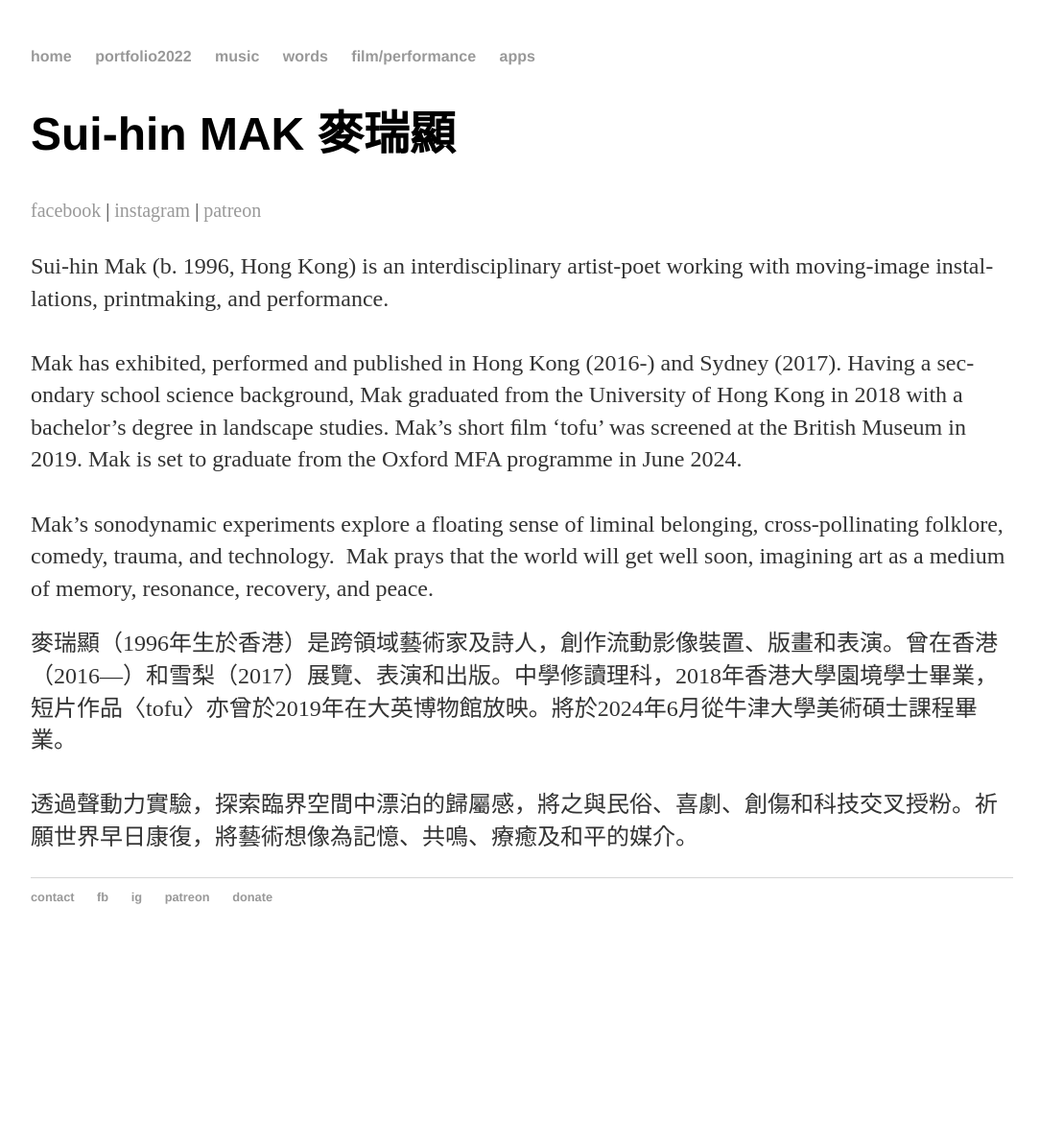
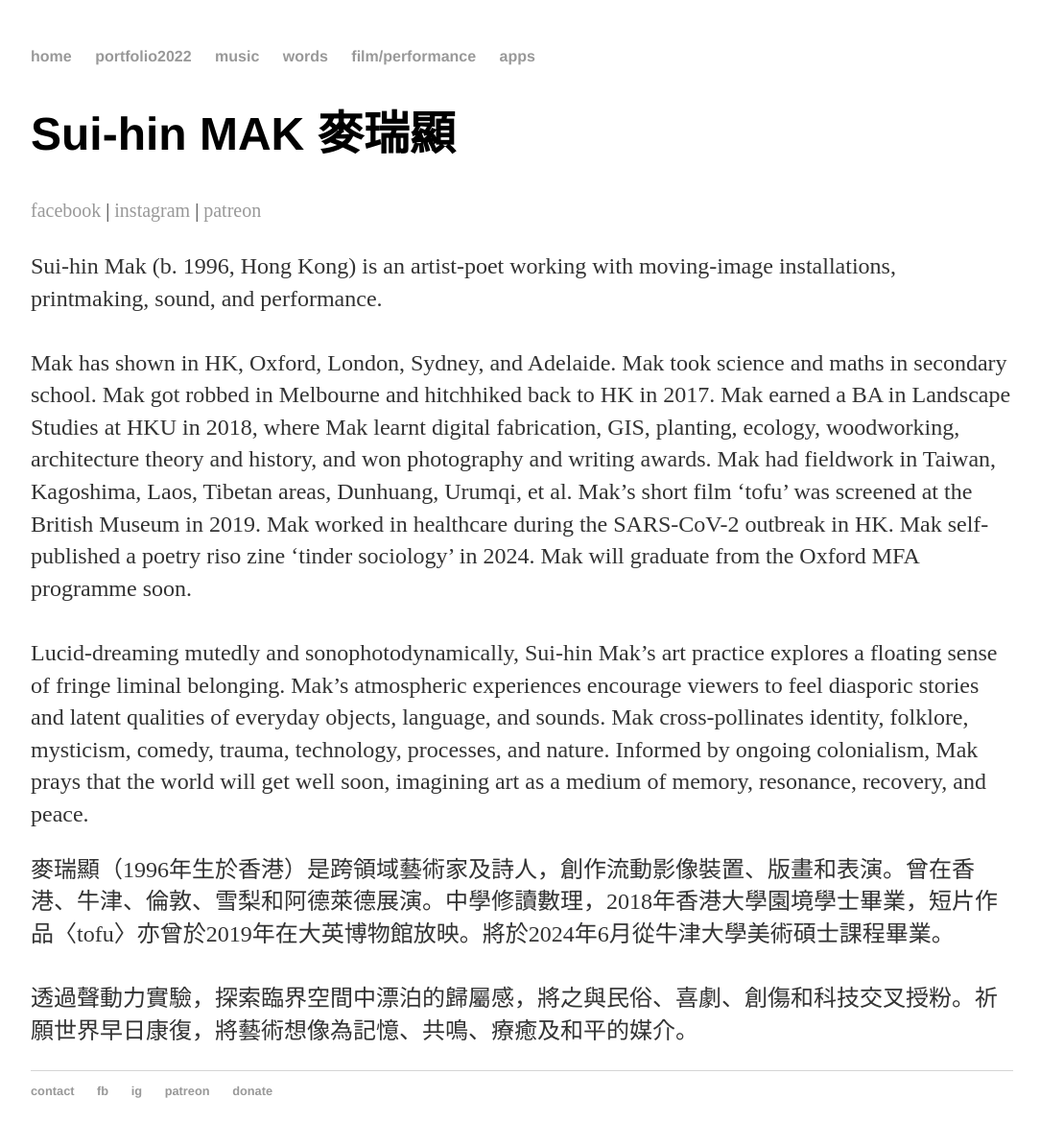
Before and after one commit to maksuihin/maksuihin.github.io, a Jekyll site: the page built from index.html, in a window 1280 px wide. Shown: the whole page at 96% size, without its empty margins (96-1180 px from the left). Built offline with Jekyll 4.4.1, drawn with Linux system fonts in a browser that asks for light colours; before the commit the page ends 992 px from its top, so only the background shows below that.

Commit message:
Update index.html

```diff
--- a/index.html
+++ b/index.html
@@ -15,14 +15,14 @@ title: Sui-hin MAK 麥瑞顯
 			<p>
 
 
-			Sui-hin Mak (b. 1996, Hong Kong) is an in&shy;ter&shy;dis&shy;ci&shy;pli&shy;nary artist-poet work&shy;ing with mov&shy;ing-im&shy;age in&shy;stal&shy;lations, print&shy;­mak&shy;ing, and per&shy;for&shy;mance.
+			Sui-hin Mak (b. 1996, Hong Kong) is an artist-poet working with moving-image installations, printmaking, sound, and performance.
 			<br><br>
 
 
-			Mak has ex&shy;hib&shy;it&shy;ed, per&shy;formed and pub&shy;lished in Hong Kong (2016-) and Sydney (2017). Hav&shy;ing a sec&shy;ondary school sci&shy;ence back&shy;ground, Mak grad&shy;u&shy;ated from the Uni&shy;versity of Hong Kong in 2018 with a bach&shy;e&shy;lor’s de&shy;gree in land&shy;scape stud&shy;ies. Mak’s short ﬁlm ‘tofu’ was screened at the British Mu&shy;se&shy;um in 2019. Mak is set to grad&shy;u&shy;ate from the Oxford MFA pro&shy;gramme in June 2024.<br><br>
+			Mak has shown in HK, Oxford, London, Sydney, and Adelaide. Mak took science and maths in secondary school. Mak got robbed in Melbourne and hitchhiked back to HK in 2017. Mak earned a BA in Landscape Studies at HKU in 2018, where Mak learnt digital fabrication, GIS, planting, ecology, woodworking, architecture theory and history, and won photography and writing awards. Mak had fieldwork in Taiwan, Kagoshima, Laos, Tibetan areas, Dunhuang, Urumqi, et al. Mak’s short film ‘tofu’ was screened at the British Museum in 2019. Mak worked in healthcare during the SARS-CoV-2 outbreak in HK. Mak self-published a poetry riso zine ‘tinder sociology’ in 2024. Mak will graduate from the Oxford MFA programme soon.<br><br>
 
 
-Mak’s sono&shy;dynamic experi&shy;ments explore a float&shy;ing sense of lim&shy;i&shy;nal be&shy;long&shy;ing, cross-pol&shy;li&shy;nat&shy;ing folk&shy;lore, com&shy;e&shy;dy, trau&shy;ma, and tech&shy;nology. &nbsp;Mak prays that the world will get well soon, imag&shy;­ining art as a medi&shy;um of mem&shy;ory, res&shy;o&shy;nance, re&shy;cov&shy;ery, and peace.
+Lucid-dreaming mutedly and sonophotodynamically, Sui-hin Mak’s art practice explores a floating sense of fringe liminal belonging. Mak’s atmospheric experiences encourage viewers to feel diasporic stories and latent qualities of everyday objects, language, and sounds. Mak cross-pollinates identity, folklore, mysticism, comedy, trauma, technology, processes, and nature. Informed by ongoing colonialism, Mak prays that the world will get well soon, imagining art as a medium of memory, resonance, recovery, and peace.
 
 				<!--Sui-hin Mak is an artist-poet, born and raised in Hong Kong. &nbsp;He took land&shy;scape archi&shy;tec&shy;ture at HKU and is pur&shy;suing an MFA at Oxford.
 			<br>Mak cross-pollinates through moving-image instal&shy;la&shy;tions, print&shy;making and per&shy;for&shy;mance. &nbsp;His sono&shy;dynamic experi&shy;ments explore a float&shy;ing sense of lim&shy;i&shy;nal be&shy;long&shy;ing. &nbsp;He prays that the world will get well soon, imag&shy;ining art as a medi&shy;um of mem&shy;ory, res&shy;o&shy;nance, recovery and peace. His artworks address identity, science and technology, trauma, language, folk beliefs and modern lifestyles.  His works encompass installation, painting, poetry, printmaking, sound art, experimental ﬁlm, photography etc.  Some of his art prints are in private collections in Hong Kong, Australia, Taiwan and the US.  In 2019, his experimental ﬁlm ‘<i>tofu</i>’ was screened at the British Museum.--></p>
@@ -30,7 +30,7 @@ Mak’s sono&shy;dynamic experi&shy;ments explore a float&shy;ing sense of lim&s
 
 
 			<p>
-			麥瑞顯（1996年生於香港）是跨領域藝術家及詩人，創作流動影像裝置、版畫和表演。曾在香港（2016—）和雪梨（2017）展覽、表演和出版。中學修讀理科，2018年香港大學園境學士畢業，短片作品〈tofu〉亦曾於2019年在大英博物館放映。將於2024年6月從牛津大學美術碩士課程畢業。
+			麥瑞顯（1996年生於香港）是跨領域藝術家及詩人，創作流動影像裝置、版畫和表演。曾在香港、牛津、倫敦、雪梨和阿德萊德展演。中學修讀數理，2018年香港大學園境學士畢業，短片作品〈tofu〉亦曾於2019年在大英博物館放映。將於2024年6月從牛津大學美術碩士課程畢業。
 			<br><br>透過聲動力實驗，探索臨界空間中漂泊的歸屬感，將之與民俗、喜劇、創傷和科技交叉授粉。祈願世界早日康復，將藝術想像為記憶、共鳴、療癒及和平的媒介。
 
 			<!--藝術家及詩人，於香港土生土長。港大園境畢業，目前就讀牛津美術碩士。
```
